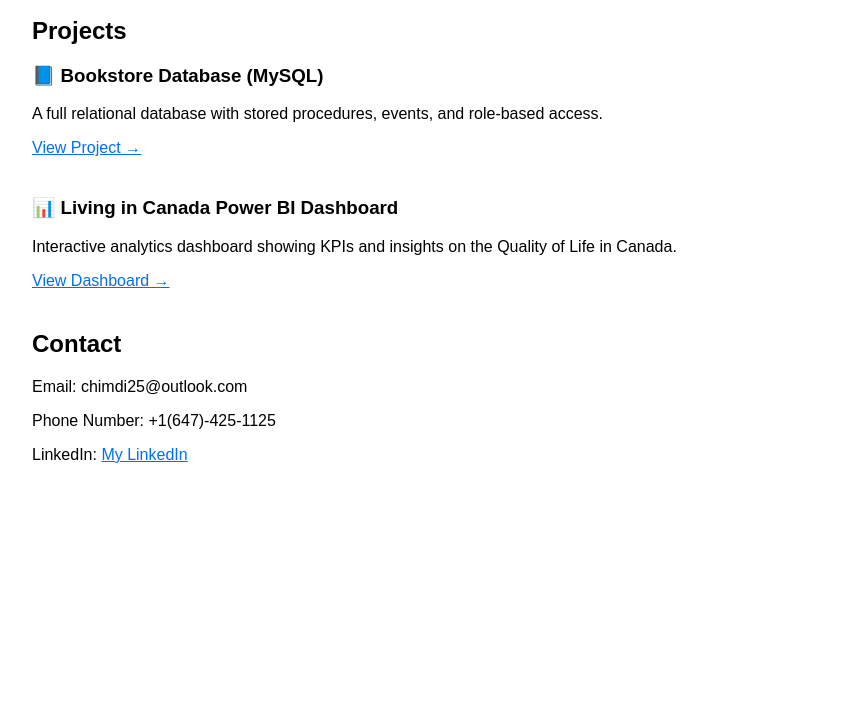
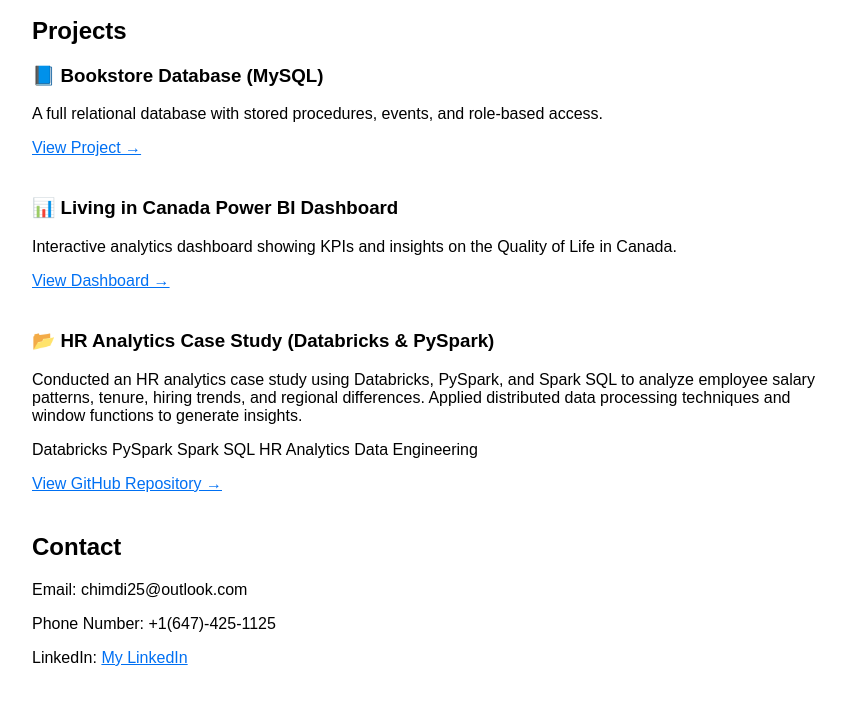
Before and after one commit to chimdi25/chimdi25.github.io, a plain HTML site: page index.html in a window 1280 px wide. Shown: the part 175-878 px from the top of the page, without its empty margins (208-1067 px from the left). Before the commit the page ends 800 px from the top, so only its background shows below. Drawn offline with Linux system fonts and the light colour scheme.

Commit message:
Update index.html

```diff
--- a/index.html
+++ b/index.html
@@ -29,6 +29,29 @@
     <a href="https://github.com/chimdi25/powerbi-quality-of-life-canada" target="_blank">View Dashboard →</a>
   </div>
 
+<div class="project">
+  <h3>📂 HR Analytics Case Study (Databricks & PySpark)</h3>
+  <p>
+    Conducted an HR analytics case study using Databricks, PySpark, and Spark SQL
+    to analyze employee salary patterns, tenure, hiring trends, and regional differences.
+    Applied distributed data processing techniques and window functions to generate insights.
+  </p>
+
+  <div>
+    <span class="tag">Databricks</span>
+    <span class="tag">PySpark</span>
+    <span class="tag">Spark SQL</span>
+    <span class="tag">HR Analytics</span>
+    <span class="tag">Data Engineering</span>
+  </div>
+
+  <p>
+    <a href="https://github.com/chimdi25/databricks-hr-analytics-case-study" target="_blank">
+      View GitHub Repository →
+    </a>
+  </p>
+</div>
+
   <h2>Contact</h2>
   <p>Email: chimdi25@outlook.com</p>
   <p>Phone Number: +1(647)-425-1125</p>
```
